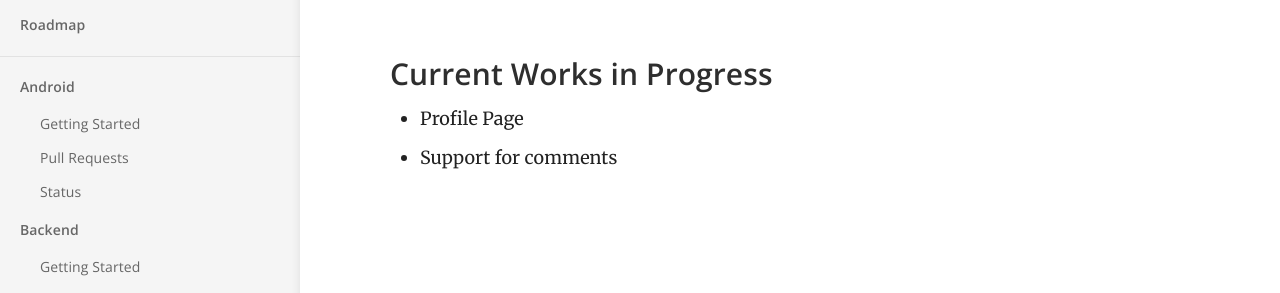
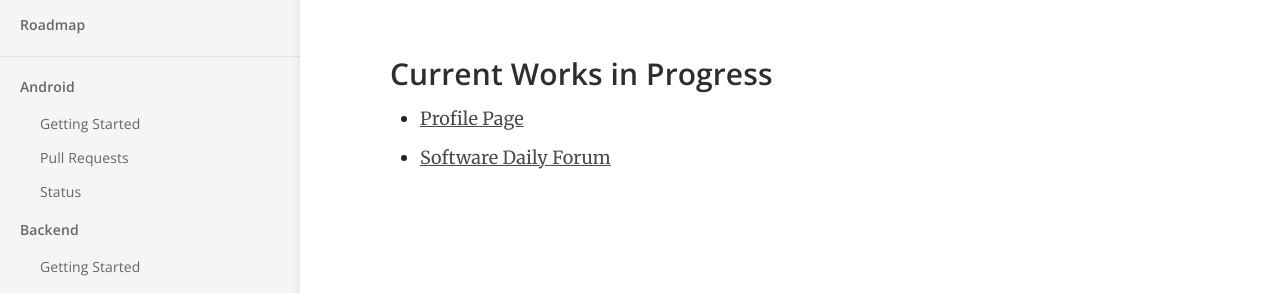
Before and after one commit to SoftwareEngineeringDaily/softwareengineeringdaily.github.io, a Jekyll site: the page built from _docs/Frontend/status.md, in a window 1280 px wide. Shown: the part 237-530 px from the top of the page. Built offline with Jekyll 4.4.1, drawn with Linux system fonts in a browser that asks for light colours.

Commit message:
updated current works in progress and added links

```diff
--- a/_docs/Frontend/status.md
+++ b/_docs/Frontend/status.md
@@ -6,5 +6,5 @@ order: 3
 
 ### Current Works in Progress
 
-* Profile Page
-* Support for comments
+* [Profile Page](https://github.com/SoftwareEngineeringDaily/sedaily-front-end/issues/114)
+* [Software Daily Forum](https://github.com/SoftwareEngineeringDaily/sedaily-front-end/issues/244)
```
